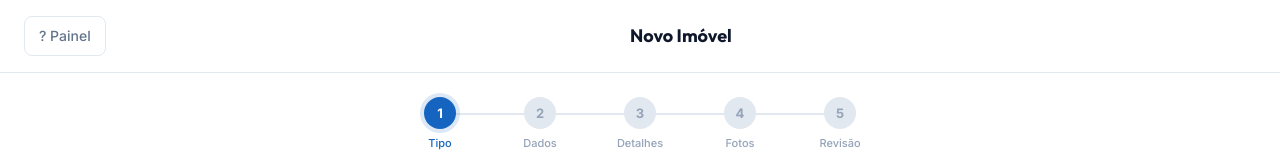
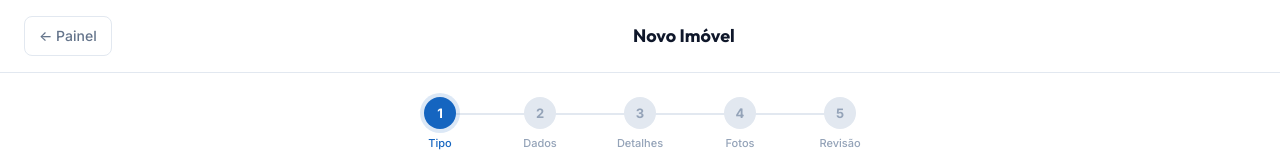
Before and after one commit to EvandroMapa/fixum, a Next.js app: page /painel/novo-imovel in a window 1280 px wide. Shown: the top 160 px of the page. Built offline with nearby package versions, Linux system fonts and the light colour scheme; no server answers.

Commit message:
fix: corrigir botoes Painel e Voltar no novo-imovel + emojis corrompidos

```diff
--- a/app/painel/novo-imovel/page.tsx
+++ b/app/painel/novo-imovel/page.tsx
@@ -264,8 +264,8 @@ export default function NovoImovelPage() {
     <div className={styles.pagina}>
       {/* Header */}
       <header className={styles.header}>
-        <Link href="/painel" className={styles.btnVoltar}>
-          ? Painel
+        <Link href="/painel?aba=imoveis" className={styles.btnVoltar}>
+          {"\u2190"} Painel
         </Link>
         <h1 className={styles.headerTitulo}>Novo Imóvel</h1>
         <div />
@@ -635,7 +635,7 @@ export default function NovoImovelPage() {
           <div className={styles.navegacao}>
             {etapa > 1 ? (
               <button className={styles.btnVoltar2} onClick={voltar}>
-                ? Voltar
+                {"\u2190"} Voltar
               </button>
             ) : (
               <div />
```
